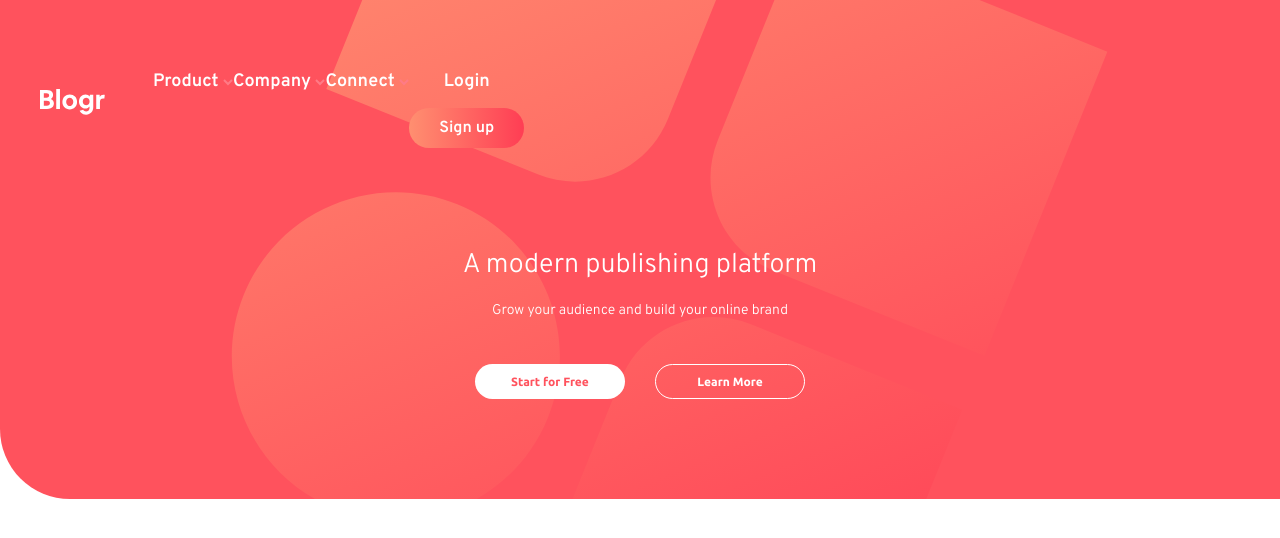
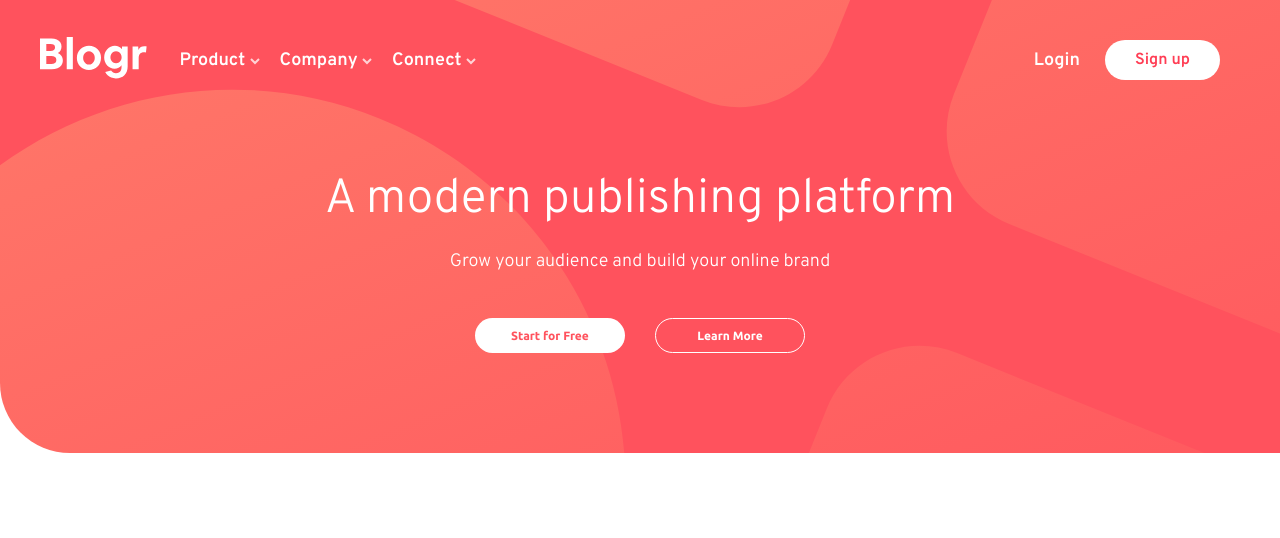
Before and after one commit to DominikaSzafraniec/blogr-landing-page, a plain HTML site: page index.html in a window 1280 px wide. Drawn offline with Linux system fonts and the light colour scheme.

Commit message:
some changes in desktop view

```diff
--- a/index.html
+++ b/index.html
@@ -21,11 +21,9 @@
 <body>
 
   <header class="header">
-    <!-- <img src="./images/bg-pattern-intro-mobile.svg" alt="" class="header__bg-illustration"> -->
     <div class="wrapper">
 
       <nav class="nav">
-
         <div class="nav__box">
           <div class="nav__logo-box">
             <img src="./images/logo.svg" alt="" class="nav__logo">
@@ -39,9 +37,11 @@
 
         <ul class="nav__links">
           <li class="nav__link-box nav__link ">
-            Product <img src="./images/icon-arrow-dark.svg" alt="">
+            Product <img class="nav__link-icon-dark" src="./images/icon-arrow-dark.svg" alt="">
+            <img src="./images/icon-arrow-light.svg" alt="" class="nav__link-icon-light">
             <ul class="nav__sublinks nav__sublink--product">
               <li class="nav__sublink-box">
+
                 <a href="#" class="nav__sublink">Overview</a>
               </li>
               <li class="nav__sublink-box">
@@ -59,7 +59,8 @@
             </ul>
           </li>
           <li class="nav__link-box nav__link ">
-            Company <img src="./images/icon-arrow-dark.svg" alt="">
+            Company <img class="nav__link-icon-dark" src="./images/icon-arrow-dark.svg" alt="">
+            <img src="./images/icon-arrow-light.svg" alt="" class="nav__link-icon-light">
             <ul class="nav__sublinks nav__sublink--company">
               <li class="nav__sublink-box">
                 <a href="#" class="nav__sublink">About</a>
@@ -76,7 +77,8 @@
             </ul>
           </li>
           <li class="nav__link-box nav__link ">
-            Connect <img src="./images/icon-arrow-dark.svg" alt="">
+            Connect <img class="nav__link-icon-dark" src="./images/icon-arrow-dark.svg" alt="">
+            <img src="./images/icon-arrow-light.svg" alt="" class="nav__link-icon-light">
             <ul class="nav__sublinks nav__sublink--connect">
               <li class="nav__sublink-box">
                 <a href="#" class="nav__sublink">Contact</a>
@@ -88,14 +90,16 @@
                 <a href="#" class="nav__sublink">Linkedin</a>
               </li>
             </ul>
+
           </li>
+
           <div class="nav__underline"></div>
           <ul class="nav__btns">
             <li class="nav__btn-login"><a href="#">Login</a></li>
             <li class="nav__btn-signup"><a href="#">Sign up</a></li>
           </ul>
 
-        </ul>
+        </div>
 
 
       </nav>
@@ -108,7 +112,7 @@
           <button class="header__btn header__btn--more-info">Learn More</button>
         </div>
 
-      </div>
+
 
     </div>
   </header>
--- a/sass/_media.scss
+++ b/sass/_media.scss
@@ -1,6 +1,5 @@
-@media(min-width: 768px) {
+@media (min-width: 768px) {
   .header {
-
     &__btns {
       display: flex;
       justify-content: center;
@@ -13,23 +12,82 @@
   }
 }
 
-@media(min-width: 992px) {
+@media (min-width: 992px) {
+  .header {
+    padding-top: 2rem;
+    background-image: url("../images/bg-pattern-intro-desktop.svg");
+
+    &__title {
+      font-size: 4.8rem;
+    }
+
+    &__info {
+      font-size: 1.8rem;
+    }
+  }
   .nav {
     display: flex;
+    align-items: center;
+    justify-content: space-between;
+
+    &__box {
+      height: auto;
+    }
     &__bars {
       display: none;
     }
 
     &__links {
       display: flex;
+      align-items: center;
       position: relative;
+      margin: 0;
+
       background-color: transparent;
       box-shadow: none;
-
     }
 
-    &__link, a {
+    &__link,
+    a {
       color: $white;
+    }
+
+    &__link {
+      margin: 0 1rem;
+    }
+
+    &__link-icon-light {
+      display: inline-block;
+    }
+    &__link-icon-dark {
+      display: none;
+    }
+
+    &__btns {
+      margin-left: auto;
+      display: flex;
+      align-items: center;
+      gap: 2.5rem;
+    }
+    &__btn-signup {
+      margin: 0;
+      background-image: none;
+      background-color: $white;
+      a {
+        color: $lightRed;
+      }
+    }
+
+    &__logo-box {
+      margin-right: 2rem;
+      img {
+        width: 120%;
+      }
+    }
+
+    &__links-wrapper {
+      display: flex;
+      justify-content: space-between;
     }
   }
 }
--- a/sass/style.scss
+++ b/sass/style.scss
@@ -92,8 +92,7 @@ body {
     justify-content: space-between;
   }
 
-  &__links,
-  &__login {
+  &__links {
     display: none;
   }
 
@@ -139,6 +138,10 @@ body {
     color: $darkGrayBlue;
     font-size: 1.8rem;
     cursor: pointer;
+  }
+
+  &__link-icon-light {
+    display: none;
   }
 
   &__sublink {
```
Also changed, not shown: css/style.css, 1 other file.
